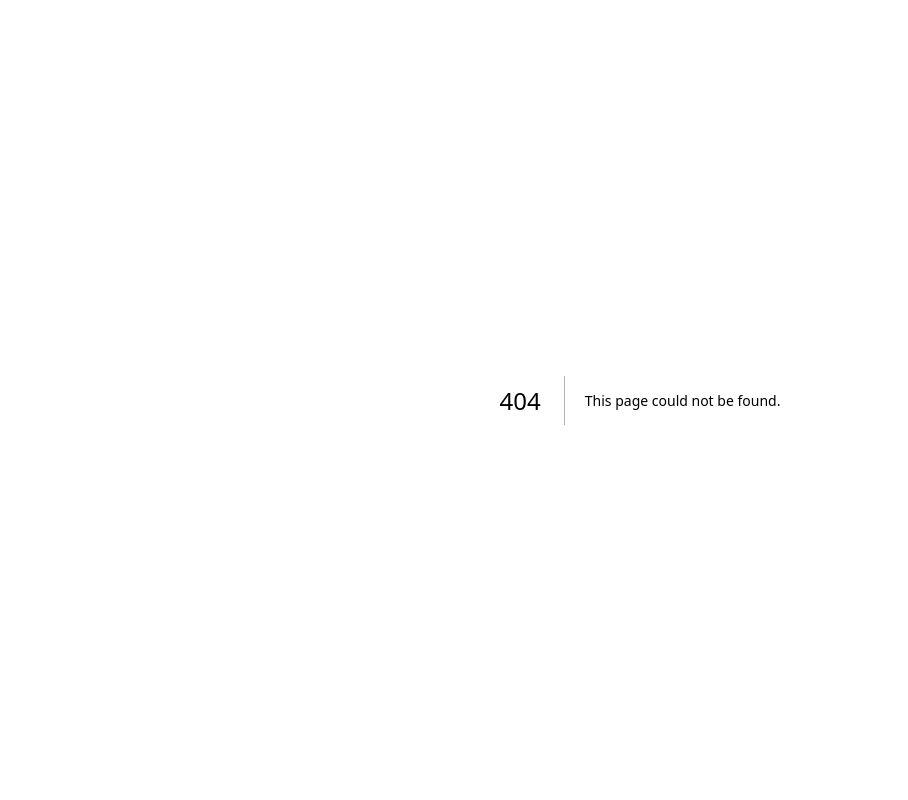
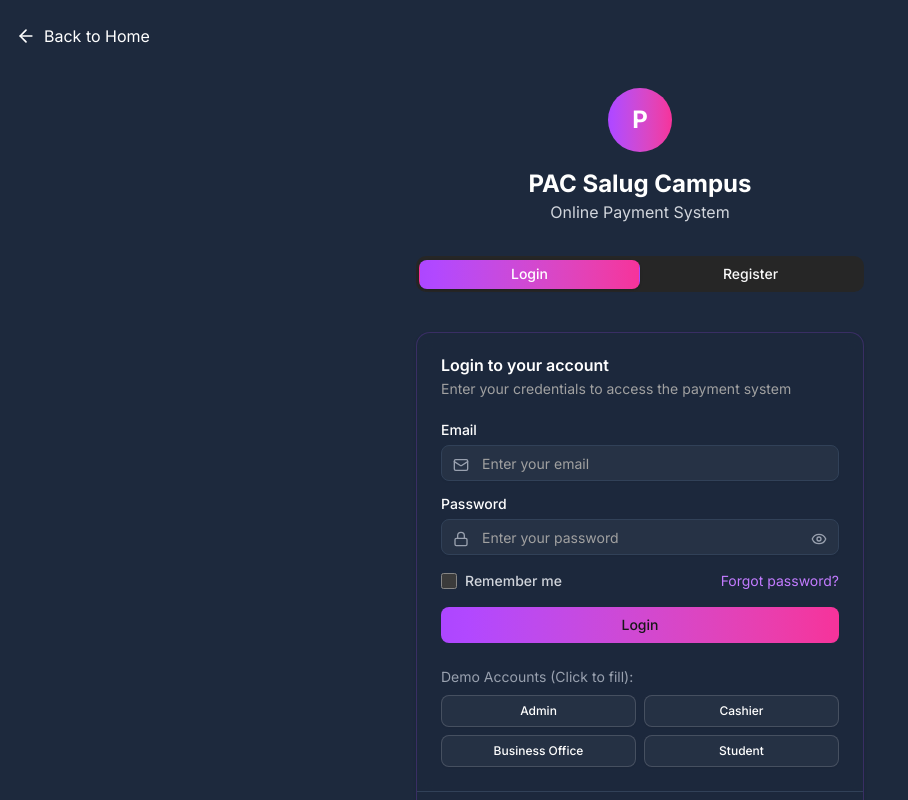
Before and after one commit to LemuelVelez/pac-online-payment, a Next.js app: page /auth in a window 1280 px wide. Before the commit this address had no page. Shown: the whole page, without its empty margins (0-908 px from the left). Built offline with nearby package versions, Linux system fonts and the light colour scheme.

Commit message:
refactor(auth): rename /login route to /auth and update related links

```diff
--- a/app/login/forgot-password/page.tsx
+++ b/app/auth/forgot-password/page.tsx
@@ -38,7 +38,7 @@ export default function ForgotPasswordPage() {
     return (
         <div className="max-h-screen overflow-y-auto bg-slate-800 flex flex-col min-h-screen">
             <header className="container mx-auto py-6 px-4">
-                <Link href="/login" className="flex items-center gap-2 text-white hover:text-purple-300 transition-colors">
+                <Link href="/auth" className="flex items-center gap-2 text-white hover:text-purple-300 transition-colors">
                     <ArrowLeft className="h-5 w-5" />
                     <span>Back to Login</span>
                 </Link>
@@ -106,7 +106,7 @@ export default function ForgotPasswordPage() {
                         <CardFooter className="flex justify-center border-t border-slate-700 pt-6">
                             <p className="text-sm text-gray-400">
                                 Remember your password?{" "}
-                                <Link href="/login" className="text-purple-400 hover:text-purple-300">
+                                <Link href="/auth" className="text-purple-400 hover:text-purple-300">
                                     Back to login
                                 </Link>
                             </p>
--- a/app/login/page.tsx
+++ b/app/auth/page.tsx
@@ -172,7 +172,7 @@ export default function LoginPage() {
                                                     Remember me
                                                 </Label>
                                             </div>
-                                            <Link href="/login/forgot-password" className="text-sm text-purple-400 hover:text-purple-300">
+                                            <Link href="/auth/forgot-password" className="text-sm text-purple-400 hover:text-purple-300">
                                                 Forgot password?
                                             </Link>
                                         </div>
--- a/app/page.tsx
+++ b/app/page.tsx
@@ -22,7 +22,7 @@ export default function Home() {
             </p>
             <div className="flex gap-4">
               <Button className="bg-gradient-to-r from-purple-500 to-pink-500 hover:from-purple-600 hover:to-pink-600 px-8 py-6 text-lg">
-                <Link href="/login">Get Started</Link>
+                <Link href="/auth">Get Started</Link>
               </Button>
               <Button variant="outline" className="text-white hover:text-white border-white bg-transparent hover:bg-white/10 px-8 py-6 text-lg">
                 Learn More
@@ -83,7 +83,7 @@ export default function Home() {
               description="Join hundreds of students who are already enjoying the convenience of our online payment system."
             />
             <Button className="bg-gradient-to-r from-purple-500 to-pink-500 hover:from-purple-600 hover:to-pink-600 px-8 py-6 text-lg">
-              <Link href="/login">Login Now</Link>
+              <Link href="/auth">Login Now</Link>
               <ArrowRight className="ml-2 h-5 w-5" />
             </Button>
           </div>
--- a/components/auth/auth-provider.tsx
+++ b/components/auth/auth-provider.tsx
@@ -109,7 +109,7 @@ export function AuthProvider({ children }: { children: ReactNode }) {
     const logout = () => {
         setUser(null)
         localStorage.removeItem("user")
-        router.push("/login")
+        router.push("/auth")
     }
 
     // Redirect based on user role
@@ -128,7 +128,7 @@ export function AuthProvider({ children }: { children: ReactNode }) {
                 router.push("/dashboard")
                 break
             default:
-                router.push("/login")
+                router.push("/auth")
         }
     }
 
--- a/components/auth/role-guard.tsx
+++ b/components/auth/role-guard.tsx
@@ -19,7 +19,7 @@ export function RoleGuard({ allowedRoles, children }: RoleGuardProps) {
     useEffect(() => {
         if (!isLoading && !user) {
             // User is not logged in, redirect to login
-            router.push(`/login?redirect=${encodeURIComponent(pathname)}`)
+            router.push(`/auth?redirect=${encodeURIComponent(pathname)}`)
             return
         }
 
@@ -39,7 +39,7 @@ export function RoleGuard({ allowedRoles, children }: RoleGuardProps) {
                     router.push("/dashboard")
                     break
                 default:
-                    router.push("/login")
+                    router.push("/auth")
             }
         }
     }, [isLoading, user, router, allowedRoles, pathname])
--- a/components/layout/site-header.tsx
+++ b/components/layout/site-header.tsx
@@ -33,7 +33,7 @@ export function SiteHeader() {
                             Contact
                         </Button>
                         <Button className="bg-gradient-to-r from-purple-500 to-pink-500 hover:from-purple-600 hover:to-pink-600">
-                            <Link href="/login">Login</Link>
+                            <Link href="/auth">Login</Link>
                         </Button>
                     </div>
 
@@ -66,7 +66,7 @@ export function SiteHeader() {
                             Contact
                         </Button>
                         <Button className="bg-gradient-to-r from-purple-500 to-pink-500 hover:from-purple-600 hover:to-pink-600 w-full">
-                            <Link href="/login" className="w-full text-center">
+                            <Link href="/auth" className="w-full text-center">
                                 Login
                             </Link>
                         </Button>
```
Also changed, not shown: app/auth/forgot-password/loading.tsx (renamed from app/login/forgot-password/loading.tsx), app/auth/loading.tsx (renamed from app/login/loading.tsx).
